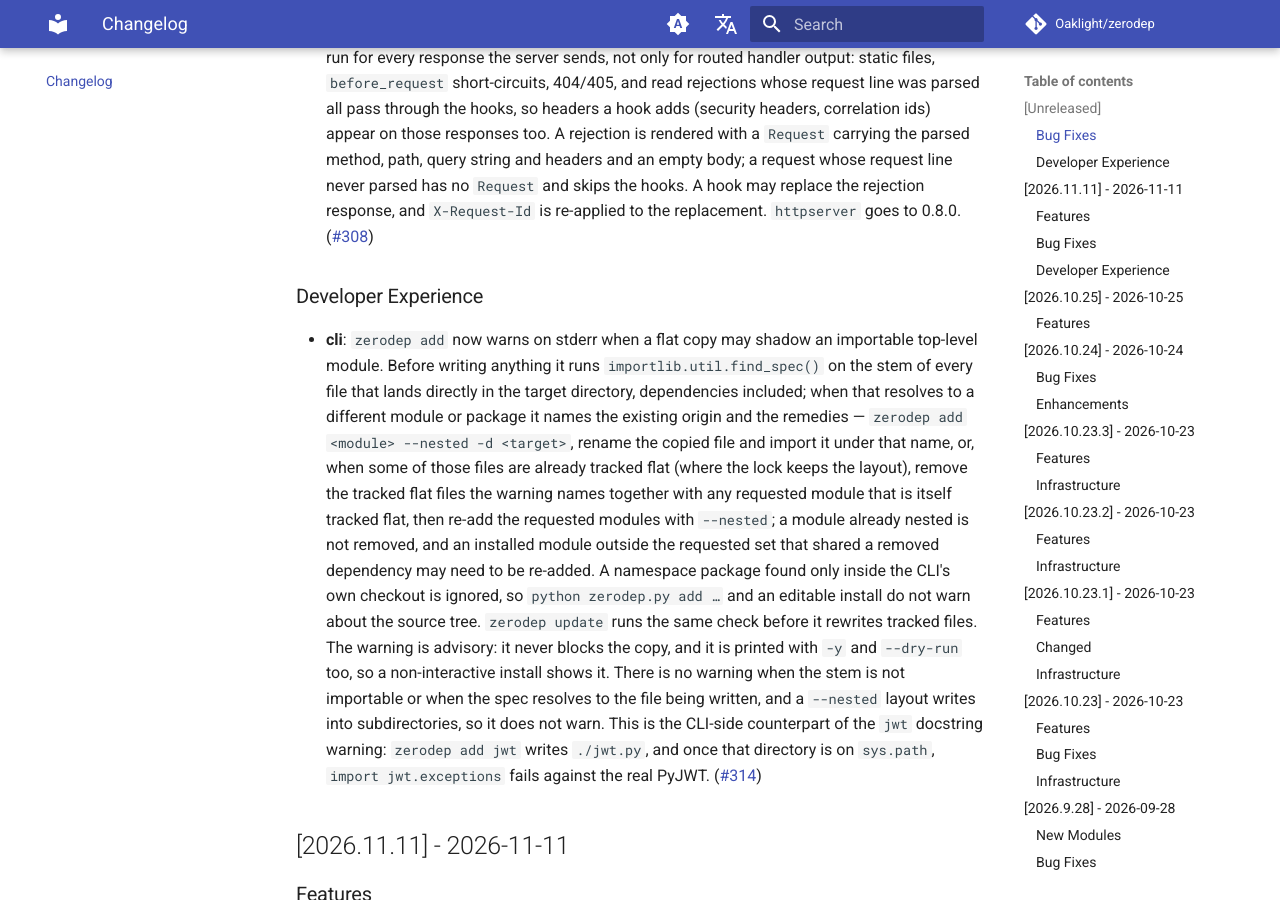
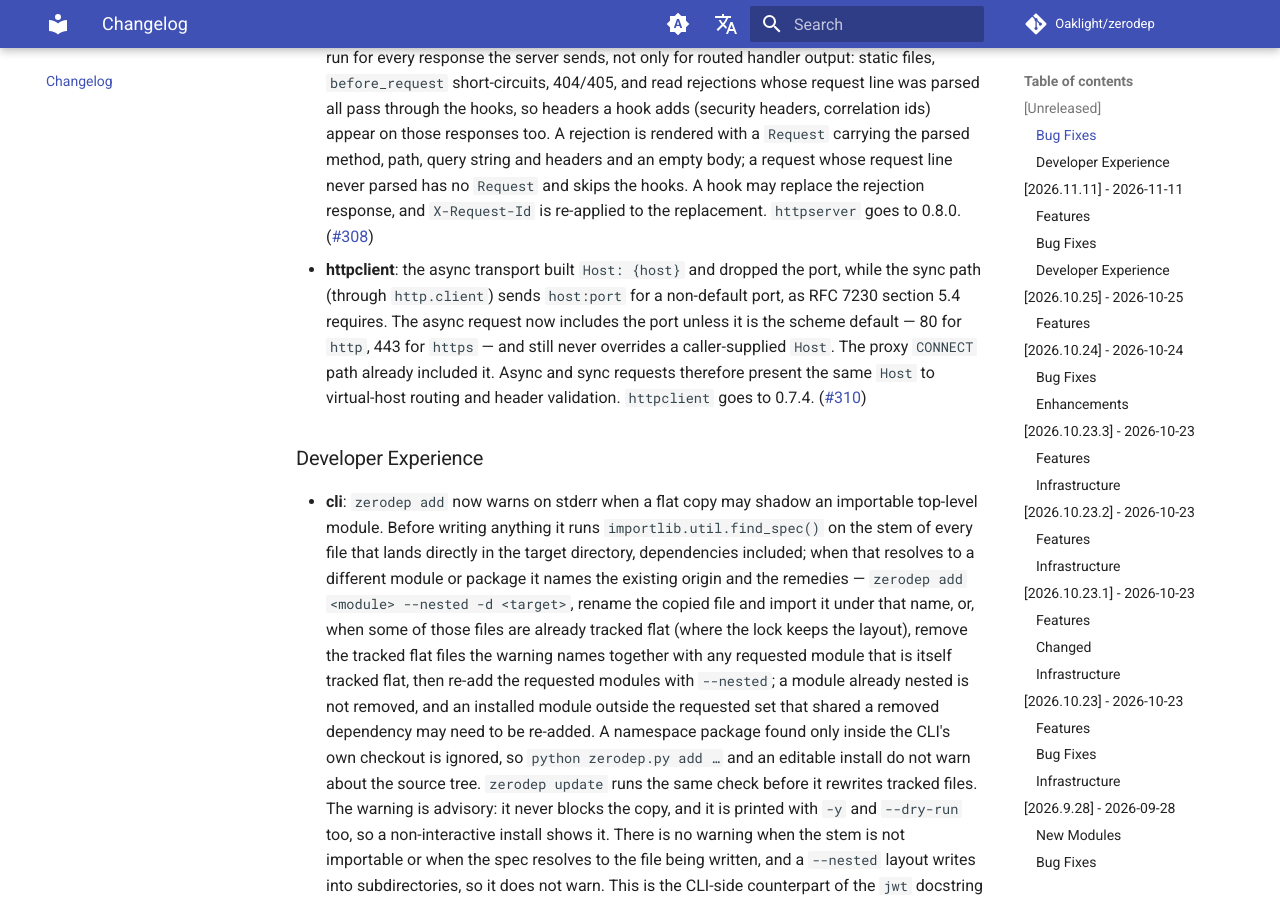
Before and after one commit to Oaklight/zerodep, an MkDocs documentation site: the page built from docs/changelog.md, in a window 1280 px wide and 900 px high, scrolled down 779 px. Built offline with MkDocs 1.6.1 and Material for MkDocs 9.7.7, drawn with Linux system fonts in a browser that asks for light colours; comment, search, counter and statistics services are not loaded.

Commit message:
docs(httpclient): async Host includes a non-default port (#310)

```diff
--- a/docs/changelog.md
+++ b/docs/changelog.md
@@ -10,6 +10,7 @@
 
 - **ptyx**: the ConPTY reader no longer loses output when the child outruns the consumer. Chunks were fed to the bounded 32-slot queue with `put_nowait` from the event loop, so a full queue raised `QueueFull` inside the callback and that chunk was dropped; the reader now blocks on `put` through `run_coroutine_threadsafe`, reusing one future across its 0.5 s waits so a timeout cannot enqueue the same chunk twice and shutdown still stops it. A `PeekNamedPipe`/`ReadFile` failure while the child is still running is recorded and wakes the blocked `read()`, which raises the new `PtyReadError` (added to `__all__`) instead of returning `b""` as if the child had exited; a failure after the child exits or during teardown is still the normal end of stream, and a zero-byte read before exit is retried rather than ending the stream. POSIX terminal-query answering now replies only to `CSI 6n` (cursor position) with `ESC[1;1R`: DA1/DA2 (`CSI c`, `CSI > c`) previously received a fixed `ESC[?62;c`, which claims capabilities the pseudo-terminal does not have, and a query split across two reads is still answered once. `ptyx` goes to 0.2.0. ([#311](https://github.com/Oaklight/zerodep/issues/311))
 - **httpserver**: `_STATUS_REASONS` now includes `421: "Misdirected Request"`, so a handler returning 421 sends a reason phrase instead of an empty one. `after_request` hooks now run for every response the server sends, not only for routed handler output: static files, `before_request` short-circuits, 404/405, and read rejections whose request line was parsed all pass through the hooks, so headers a hook adds (security headers, correlation ids) appear on those responses too. A rejection is rendered with a `Request` carrying the parsed method, path, query string and headers and an empty body; a request whose request line never parsed has no `Request` and skips the hooks. A hook may replace the rejection response, and `X-Request-Id` is re-applied to the replacement. `httpserver` goes to 0.8.0. ([#308](https://github.com/Oaklight/zerodep/issues/308))
+- **httpclient**: the async transport built `Host: {host}` and dropped the port, while the sync path (through `http.client`) sends `host:port` for a non-default port, as RFC 7230 section 5.4 requires. The async request now includes the port unless it is the scheme default — 80 for `http`, 443 for `https` — and still never overrides a caller-supplied `Host`. The proxy `CONNECT` path already included it. Async and sync requests therefore present the same `Host` to virtual-host routing and header validation. `httpclient` goes to 0.7.4. ([#310](https://github.com/Oaklight/zerodep/issues/310))
 
 ### Developer Experience
 
```
